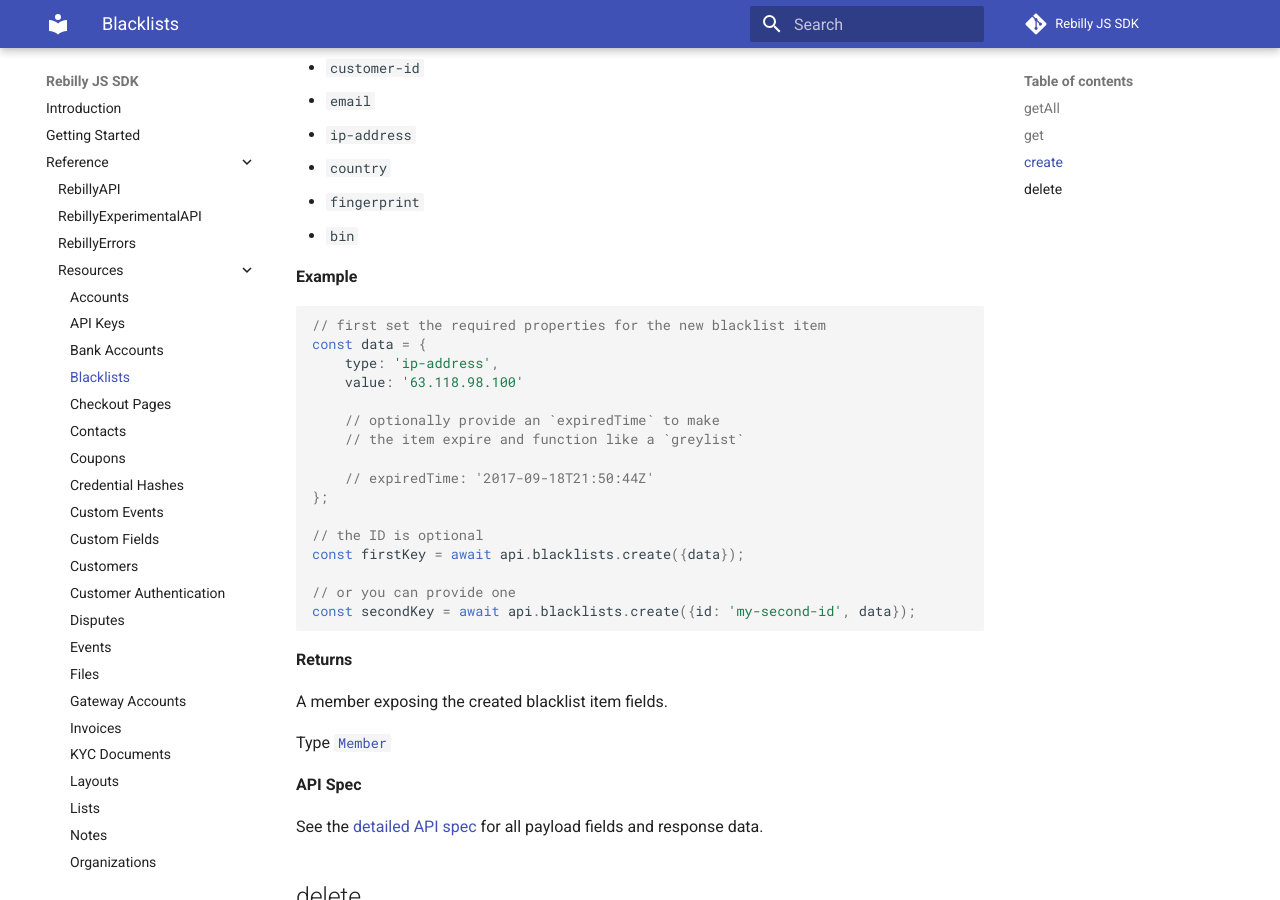
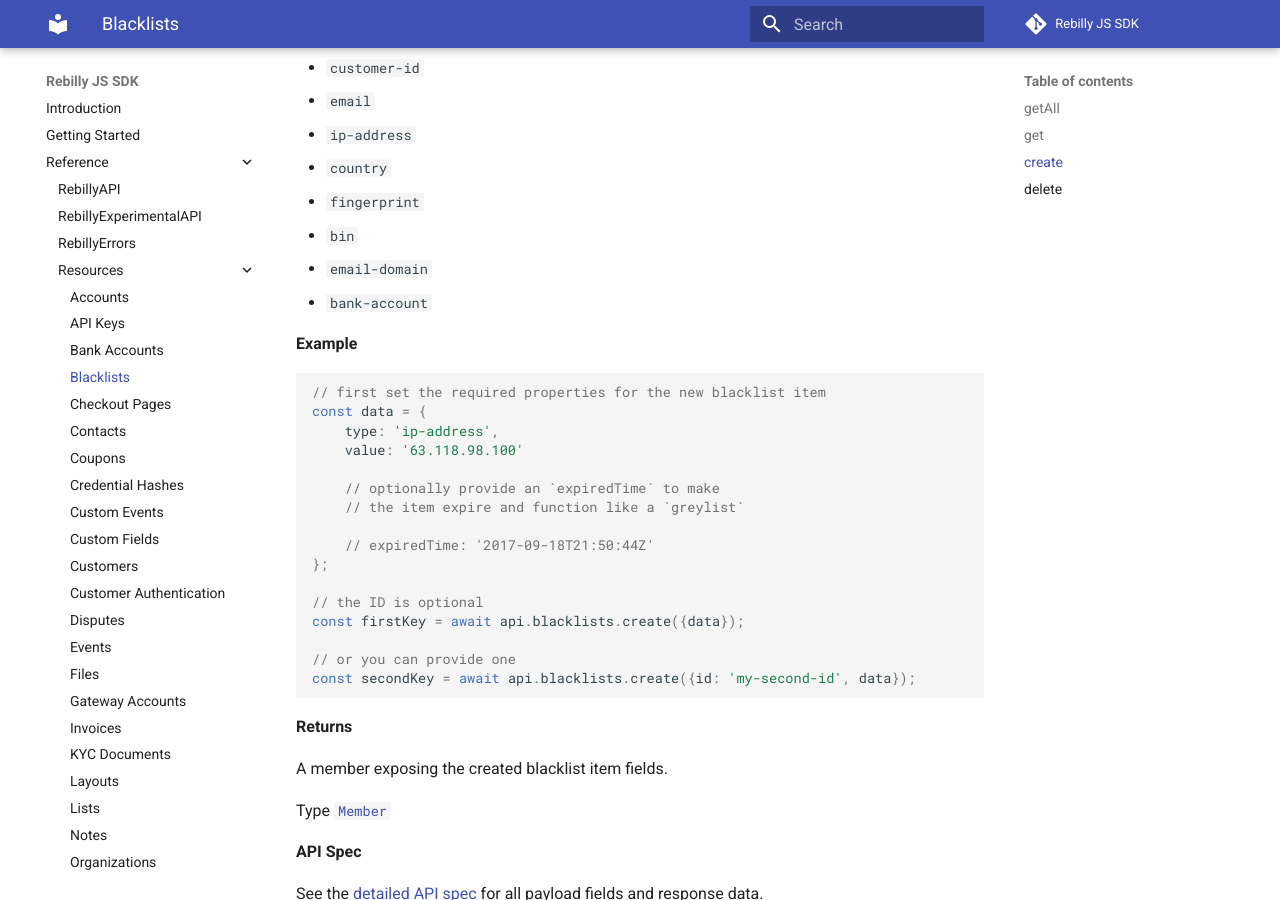
Before and after one commit to Rebilly/rebilly-js-sdk, an MkDocs documentation site: the page built from docs/reference/resources/blacklists.md, in a window 1280 px wide and 900 px high, scrolled down 2266 px. Built offline with MkDocs 1.6.1 and Material for MkDocs 9.7.7, drawn with Linux system fonts in a browser that asks for light colours; comment, search, counter and statistics services are not loaded.

Commit message:
Add new blacklist types to reference docs

```diff
--- a/docs/reference/resources/blacklists.md
+++ b/docs/reference/resources/blacklists.md
@@ -87,6 +87,8 @@ The supported blacklist item types are:
 - `country`
 - `fingerprint`
 - `bin`
+- `email-domain`
+- `bank-account`
 
 
 **Example**
```
